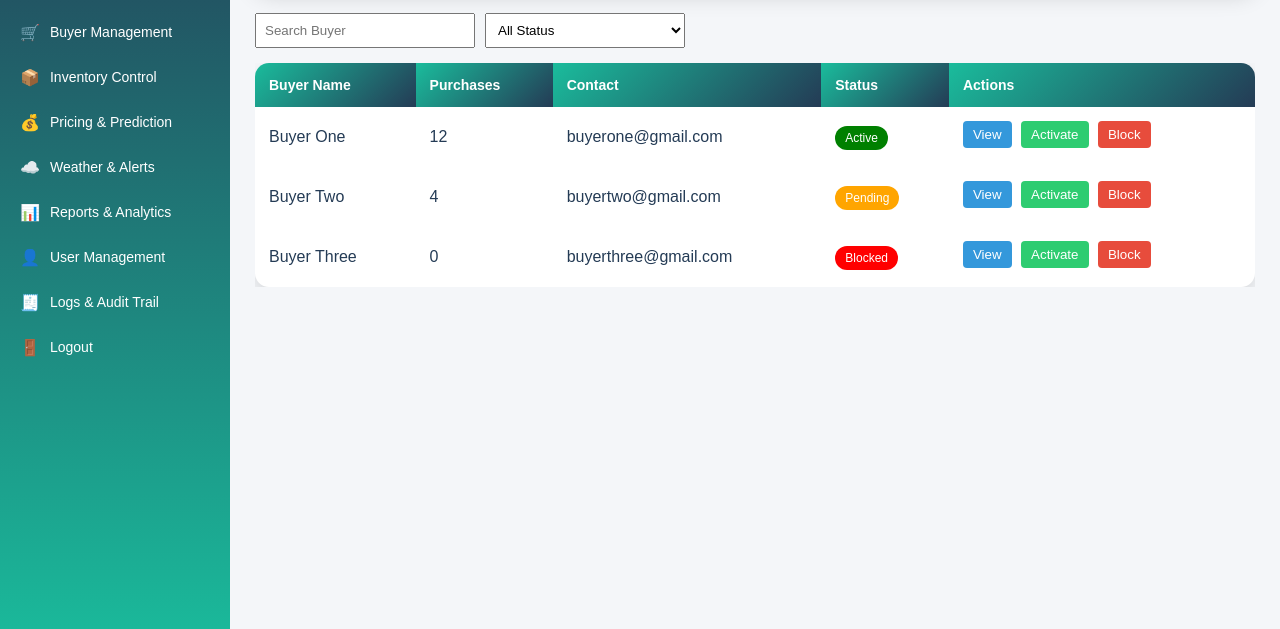
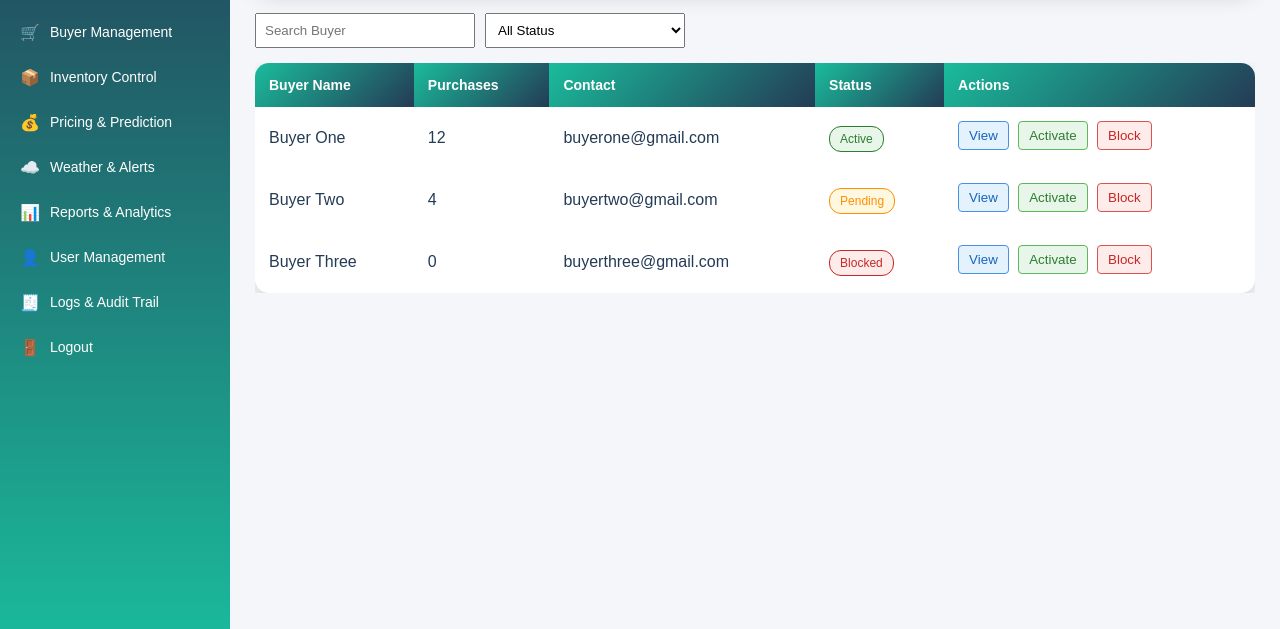
Before and after one commit to onkarsabale/admin-panel, a plain HTML site: page buyer.html in a window 1280 px wide. Shown: the part 171-800 px from the top of the page. Drawn offline with Linux system fonts and the light colour scheme.

Commit message:
change linking

```diff
--- a/buyer.html
+++ b/buyer.html
@@ -122,9 +122,24 @@ th {
   font-size: 12px;
 }
 
-.active { background: green; }
-.pending { background: orange; }
-.blocked { background: red; }
+.active {
+  background: #e8f5e9;        /* soft green */
+  color: #2e7d32;
+  border: 1.5px solid #2e7d32;
+}
+
+.pending {
+  background: #fff8e1;        /* soft amber */
+  color: #ff8f00;
+  border: 1.5px solid #ff8f00;
+}
+
+.blocked {
+  background: #fdecea;        /* soft red */
+  color: #c62828;
+  border: 1.5px solid #c62828;
+}
+
 
 button {
   padding: 6px 10px;
@@ -135,9 +150,9 @@ button {
   margin-bottom: 5px;
 }
 
-.view { background: #3498db; color: #fff; }
-.activate { background: #2ecc71; color: #fff; }
-.block { background: #e74c3c; color: #fff; }
+.view { background: #e3f2fd; color: #1565c0; border: 1.5px solid #4a90e2; }
+.activate { background: #e8f5e9; color: #2e7d32;  border: 1.5px solid #5cb85c;}
+.block { background: #fdecea; color: #c62828;  border: 1.5px solid #d9534f; }
 
 @media(max-width:768px){
     .sidebar a{
```
Also changed, not shown: logs.html (+1 -1 lines), users.html (+1 -1 lines).
